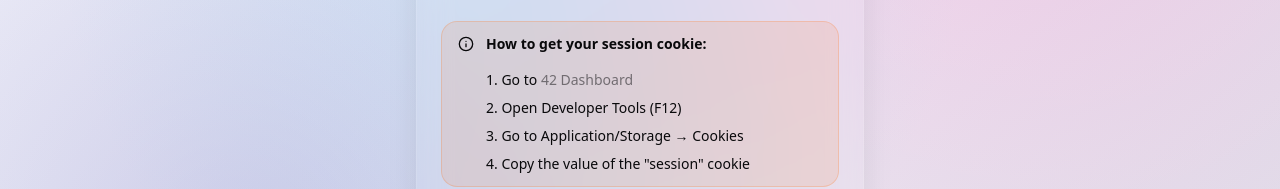
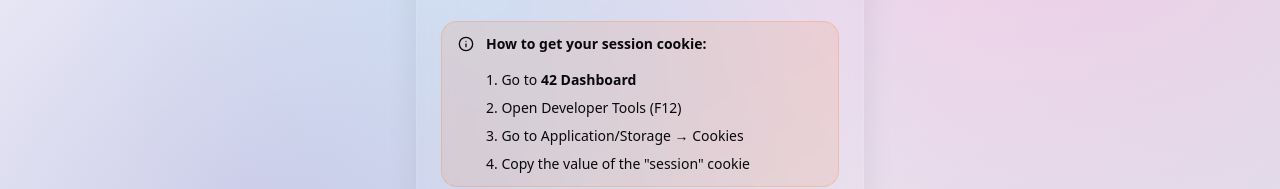
Before and after one commit to pquline/ft_dashboard, a Next.js app: page /login in a window 1280 px wide. Shown: the part 386-575 px from the top of the page. Built offline with nearby package versions, Linux system fonts and the light colour scheme.

Commit message:
feat: update login page to use Link component for external navigation
- Replace anchor tag with Link component for the 42 Dashboard link
- Enhance styling for better visibility and user experience
- Ensure consistent design with existing login page elements

```diff
--- a/src/app/login/page.tsx
+++ b/src/app/login/page.tsx
@@ -7,6 +7,7 @@ import { Input } from '@/components/ui/input';
 import { Label } from '@/components/ui/label';
 import { Alert, AlertDescription } from '@/components/ui/alert';
 import { Info, BarChart } from 'lucide-react';
+import Link from 'next/link';
 
 export default function LoginPage() {
   const [sessionCookie, setSessionCookie] = useState('');
@@ -83,14 +84,14 @@ export default function LoginPage() {
                   <ol className="mt-3 list-decimal list-inside space-y-2 text-sm">
                     <li>
                       Go to{' '}
-                      <a
+                      <Link
                         href="https://dashboard.42paris.fr/attendance"
                         target="_blank"
                         rel="noopener noreferrer"
-                        className="inline-flex items-center space-x-1 text-foreground/50 hover:underline transition-colors duration-200"
+                        className="inline-flex items-center space-x-1 text-foreground font-bold hover:underline transition-colors duration-200"
                       >
-                        <span>42 Dashboard</span>
-                      </a>
+                        42 Dashboard
+                      </Link>
                     </li>
                     <li>Open Developer Tools (F12)</li>
                     <li>Go to Application/Storage → Cookies</li>
```
